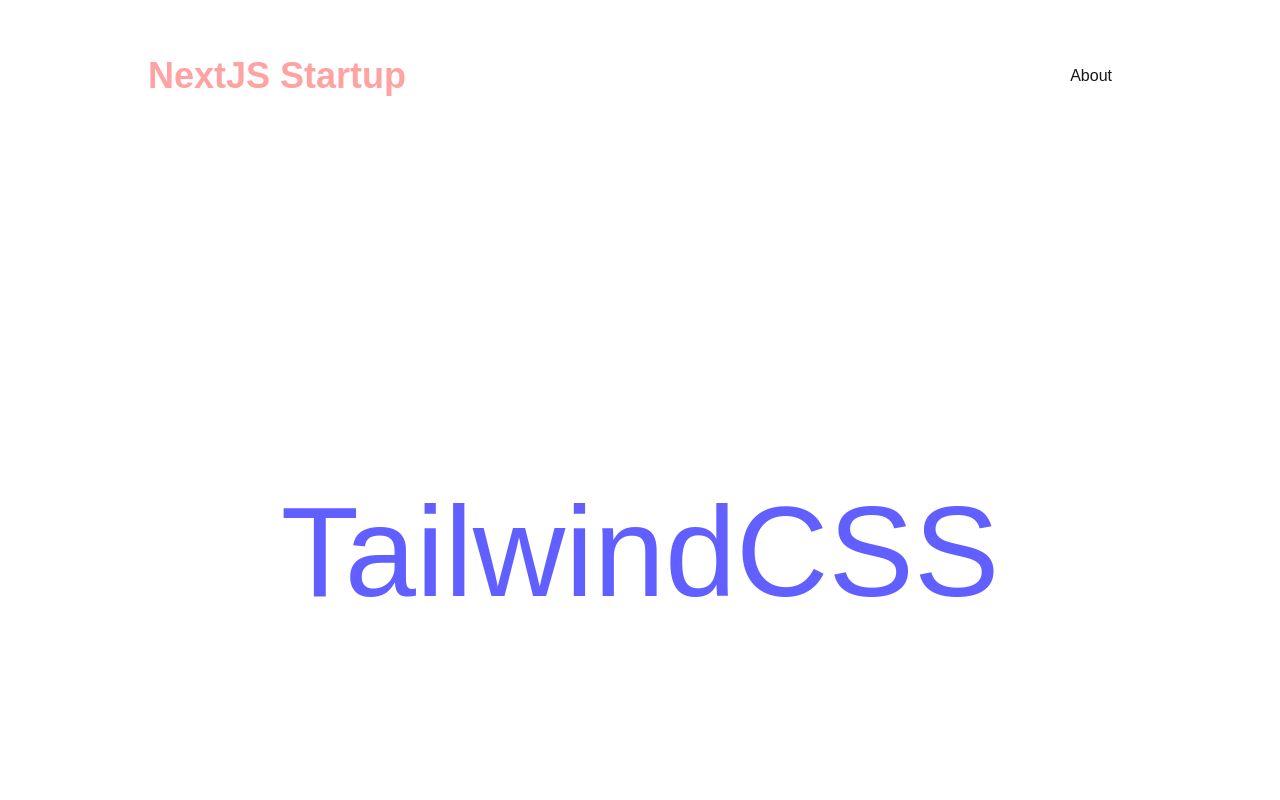
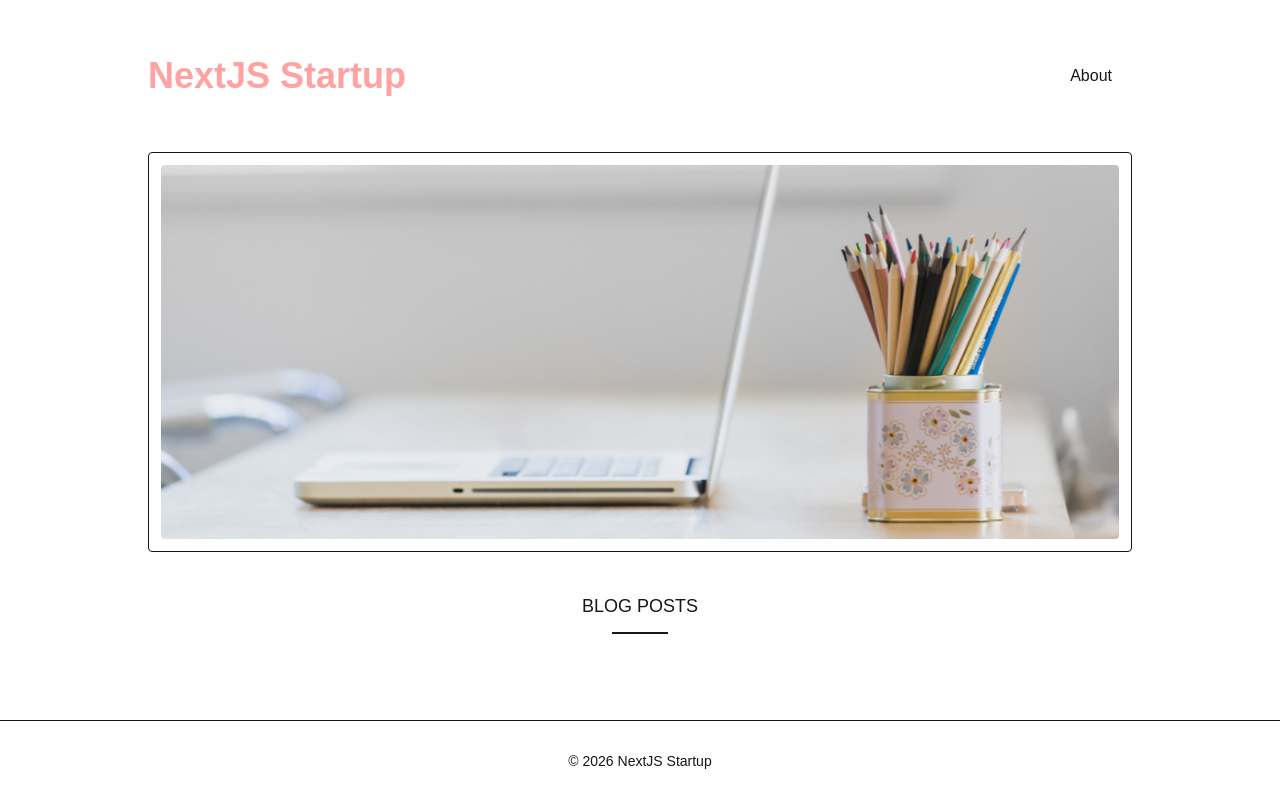
Before and after one commit to kametaro1210/python-next-beginner-blog, a Next.js app in the folder next-blog-tutorial/: page / in a window 1280 px wide. Shown: the top 800 px of the page. Built offline with nearby package versions, Linux system fonts and the light colour scheme.

Commit message:
topページ修正(画像表示)

```diff
--- a/next-blog-tutorial/app/page.tsx
+++ b/next-blog-tutorial/app/page.tsx
@@ -1,7 +1,22 @@
+import Image from "next/image";
+
 export default function Home() {
   return (
-    <h1 className="flex h-screen items-center justify-center text-9xl text-indigo-500">
-        TailwindCSS
-    </h1>
+    <div>
+      <div className="mb-10 p-3 border rounded">
+        <Image
+          className="object-cover rounded"
+          src="/top.png"
+          alt="top"
+          width={1280}
+          height={500}
+        />
+      </div>
+
+      <div className="flex justify-center flex-col items-center mb-10">
+        <div className="text-lg mb-3">BLOG POSTS</div>
+        <div className="border w-14"></div>
+      </div>
+    </div>
   );
 }
```
Also changed, not shown: next-blog-tutorial/public/top.png (added).
